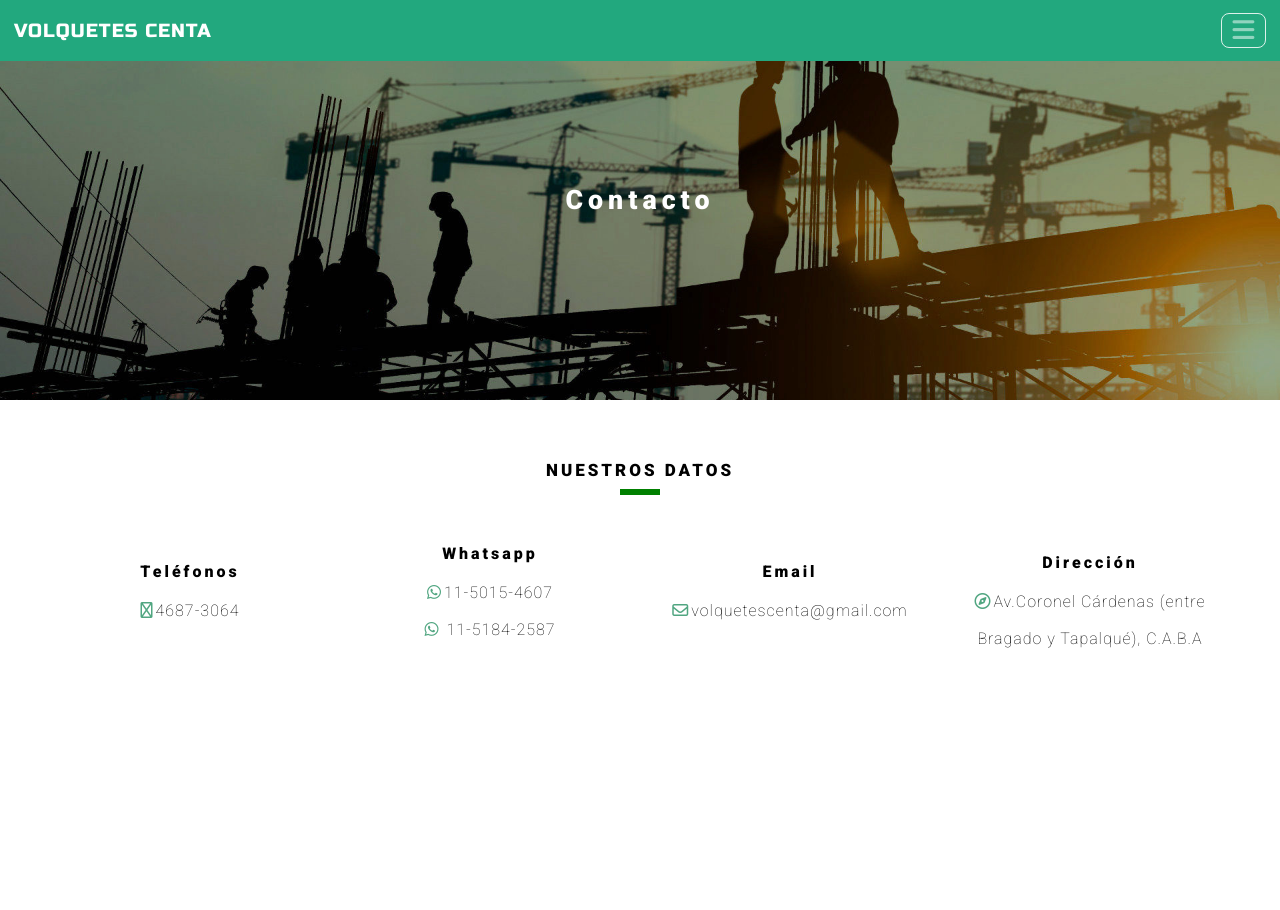
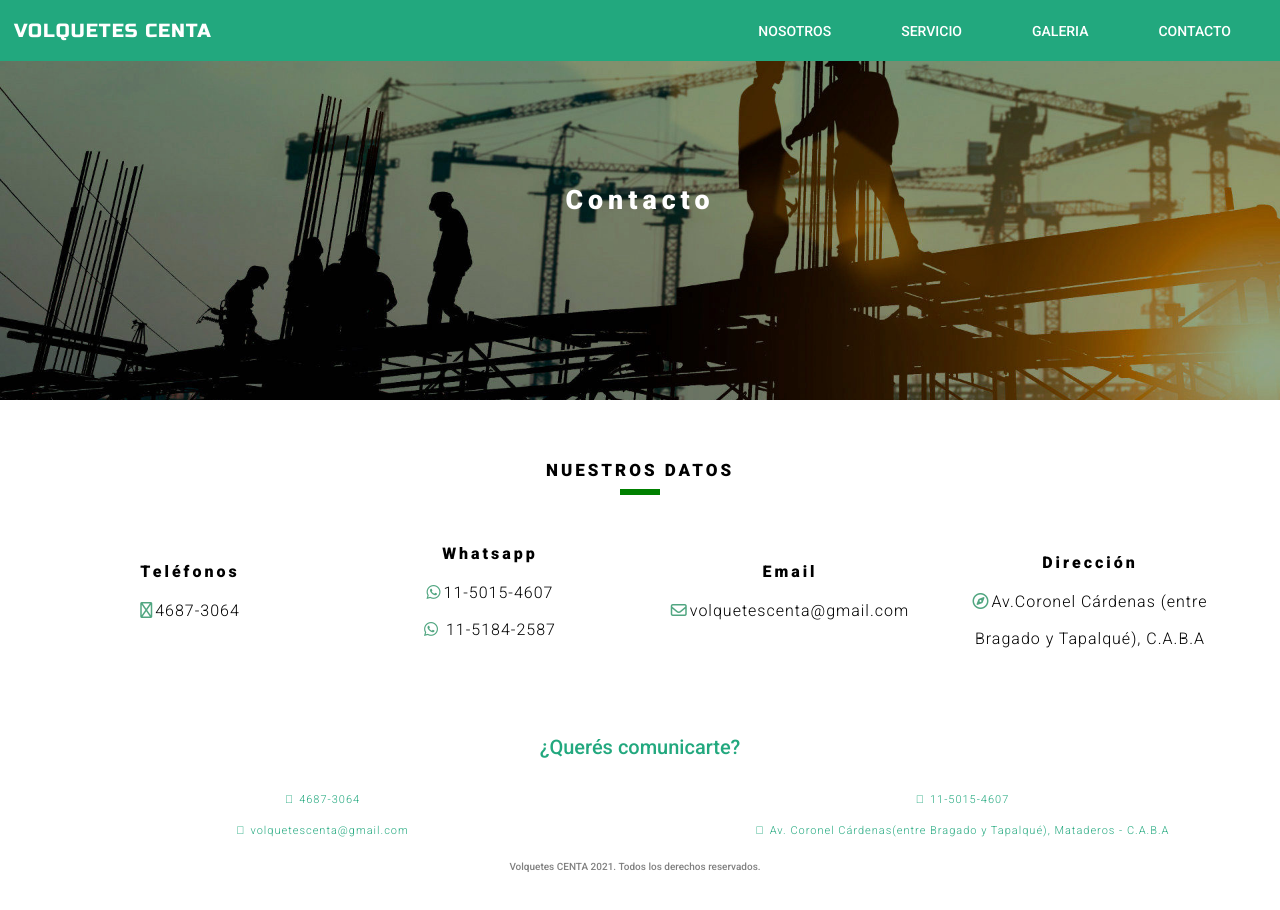
Before and after one commit to MGagiledevelopment/centa-web, a React (Create React App) app: page /contacto in a window 1280 px wide. Shown: the top 910 px of the page. Before the commit the page ends 800 px from the top, so only its background shows below. Built offline with nearby package versions, Linux system fonts and the light colour scheme.

Commit message:
footer and styles

```diff
--- a/src/components/Navbar/index.jsx
+++ b/src/components/Navbar/index.jsx
@@ -10,53 +10,79 @@ export default function Navbar() {
   const handleMenu = () => {
     setMenu(!menu);
   };
-  console.log(menu)
+  console.log(menu);
 
-  const handleoption = () =>{
-    setMenu(false)
-  }
+  const handleoption = () => {
+    setMenu(false);
+  };
 
   return (
     <nav>
-    <div className={navbarStyles.menumobile}>
-      <div className={navbarStyles.logo}>
-       <a href="/"> <p>
-          VOLQUETES <span>CENTA</span>
-        </p></a>
-      </div>
+      <div className={navbarStyles.menutop}>
 
-      {/* <input
+        <div className={navbarStyles.logo}>
+          <a href="/">
+            {" "}
+            <p>
+              VOLQUETES <span>CENTA</span>
+            </p>
+          </a>
+        </div>
+
+        {/* <input
         type="checkbox"
         id="cuadrado-checkbox"
         className={navbarStyles.cuadradocheckbox}
       /> */}
+<div className={navbarStyles.menumobile}>
+        <button className={navbarStyles.burger} onClick={handleMenu}>
+          {" "}
+          <i class="fas fa-bars"></i>{" "}
+        </button>
+
+        <div
+          className={`${menu ? navbarStyles.open : ""} ${navbarStyles.close}`}
+        >
+          <Link to="/">
+            {" "}
+            <button onClick={handleoption} className={navbarStyles.menuitems}>
+              INICIO
+            </button>{" "}
+          </Link>
+          <button onClick={handleoption} className={navbarStyles.menuitems}>
+            NOSOTROS
+          </button>
+          <Link to="/contacto">
+            {" "}
+            <button onClick={handleoption} className={navbarStyles.menuitems}>
+              SERVICIO
+            </button>{" "}
+          </Link>
+          <button onClick={handleoption} className={navbarStyles.menuitems}>
+            GALERIA
+          </button>
+          <Link to="/contacto">
+            <button onClick={handleoption} className={navbarStyles.menuitems}>
+              CONTACTO
+            </button>
+          </Link>
+        </div>
+      </div>
 
 
-       <button className={navbarStyles.burger} onClick={handleMenu}> <i class="fas fa-bars"></i> </button>
+      <div class={navbarStyles.menudesktop}>
+        <ul>
+        <Link to="/nosotros"> <li>NOSOTROS</li> </Link>
+          <Link to="/contacto"> <li>SERVICIO</li> </Link>
+          <Link to="/">  <li>GALERIA</li> </Link>
+          <Link to="/contacto"> <li>CONTACTO</li></Link>
+        </ul>
+      </div>
+
+</div>
 
 
-      <div className={`${ menu ? navbarStyles.open :"" } ${navbarStyles.close}`}>
-       <Link to="/"> <button onClick={handleoption} className={navbarStyles.menuitems}>INICIO</button> </Link>
-          <button onClick={handleoption} className={navbarStyles.menuitems}>NOSOTROS</button>
-          <button onClick={handleoption} className={navbarStyles.menuitems}>SERVICIO</button>
-          <button onClick={handleoption} className={navbarStyles.menuitems}>GALERIA</button>
-          <Link to="/contacto"><button onClick={handleoption} className={navbarStyles.menuitems}>CONTACTO</button></Link>
-      </div>
-    </div>
 
-    {/* <div class={navbarStyles.menudesktop}>
-      <div id="logo">
-        <p>
-          VOLQUETES <span>CENTA</span>
-        </p>
-      </div>
-      <ul>
-        <li>NOSOTROS</li>
-        <li>SERVICIO</li>
-        <li>GALERIA</li>
-        <li>CONTACTO</li>
-      </ul>
-    </div> */}
-  </nav>
+    </nav>
   );
 }
--- a/src/components/Navbar/styles.module.css
+++ b/src/components/Navbar/styles.module.css
@@ -1,4 +1,5 @@
 @import url("https://fonts.googleapis.com/css2?family=Russo+One&display=swap");
+@import url("https://fonts.googleapis.com/css2?family=Roboto:wght@100;500;900&display=swap");
 nav {
   width: 100%;
   z-index: 10;
@@ -14,7 +15,10 @@ nav {
   align-items: center;
   justify-content: center;
 }
-
+.burger:hover{
+    cursor: pointer;
+    border: 0.1rem solid rgba(255, 255, 255, 0.228);
+}
 nav i {
   font-size: 2.5rem;
   width: 3.5rem;
@@ -28,7 +32,7 @@ nav i {
   letter-spacing: 0.1rem;
 }
 
-.menumobile {
+.menutop {
   height: 6.11rem;
   display: flex;
   justify-content: space-between;
@@ -88,3 +92,34 @@ a:active {
   color: white;
   text-decoration: none;
 }
+.menudesktop{
+    display:none;
+}
+
+
+@media  screen and (min-width: 800px){
+    .menumobile{
+        display:none;
+    }
+    .menudesktop {
+        display: inline-block;
+    }
+    .menudesktop ul{
+        font-family: "Roboto", sans-serif;
+        display:flex;
+        list-style: none;
+        font-size: 1.4rem;
+    }
+    .menudesktop li{
+        text-align: center;
+        /* border:1px solid red; */
+        /* width:20rem; */
+        padding:3.5rem;
+        color:white;
+    }
+    .menudesktop li:hover{
+        transition: all 0.3s ease;
+        color: #283c42;
+    }
+
+}
--- /dev/null
+++ b/src/pages/Footer/footer.module.css
@@ -0,0 +1,36 @@
+@import url('https://fonts.googleapis.com/css2?family=Roboto:ital,wght@0,300;0,500;1,100;1,300;1,400&display=swap');
+.footer{
+    display: flex;
+    /* flex-direction: column; */
+    flex-wrap: wrap;
+    align-items: center;
+    justify-content: center;
+    margin-bottom: 4rem;
+}
+
+.footer *{
+    padding:0.5rem;
+    font-family: "Roboto", sans-serif;
+    color: #22a87e;
+}
+
+.title{
+    font-size: 2rem;
+    margin-top: 4rem;
+    margin-bottom: 2rem;
+    width: 100%;
+    text-align: center;
+
+}
+
+.contact{
+    font-size: 1.1rem;
+    font-weight: 300;
+    letter-spacing: 0.1rem;
+    width: 50%;
+    text-align: center;
+}
+.rights{
+    color:grey;
+    margin-top:1rem;
+}
--- a/src/pages/Footer/index.jsx
+++ b/src/pages/Footer/index.jsx
@@ -1,5 +1,17 @@
-import React from "react"
-
-export default function Footer(){
-    return <div></div>
+import React from "react";
+import footerStyles from "../Footer/footer.module.css";
+export default function Footer() {
+  return (
+    <div className={footerStyles.footer}>
+      <div className={footerStyles.title}>¿Querés comunicarte? </div>
+      <div className={footerStyles.contact}><i class="fas fa-phone"></i>4687-3064</div>
+      <div className={footerStyles.contact}><i class="fab fa-whatsapp"></i>11-5015-4607</div>
+      <div className={footerStyles.contact}><i class="fas fa-envelope"></i>volquetescenta@gmail.com</div>
+      <div className={footerStyles.contact}><i class="far fa-compass"></i>
+        Av. Coronel Cárdenas(entre Bragado y Tapalqué), Mataderos - C.A.B.A
+      </div>
+      <span className={footerStyles.rights}>Volquetes CENTA 2021. Todos los derechos reservados. </span>
+      <span className={footerStyles.rights}></span>
+    </div>
+  );
 }
```
